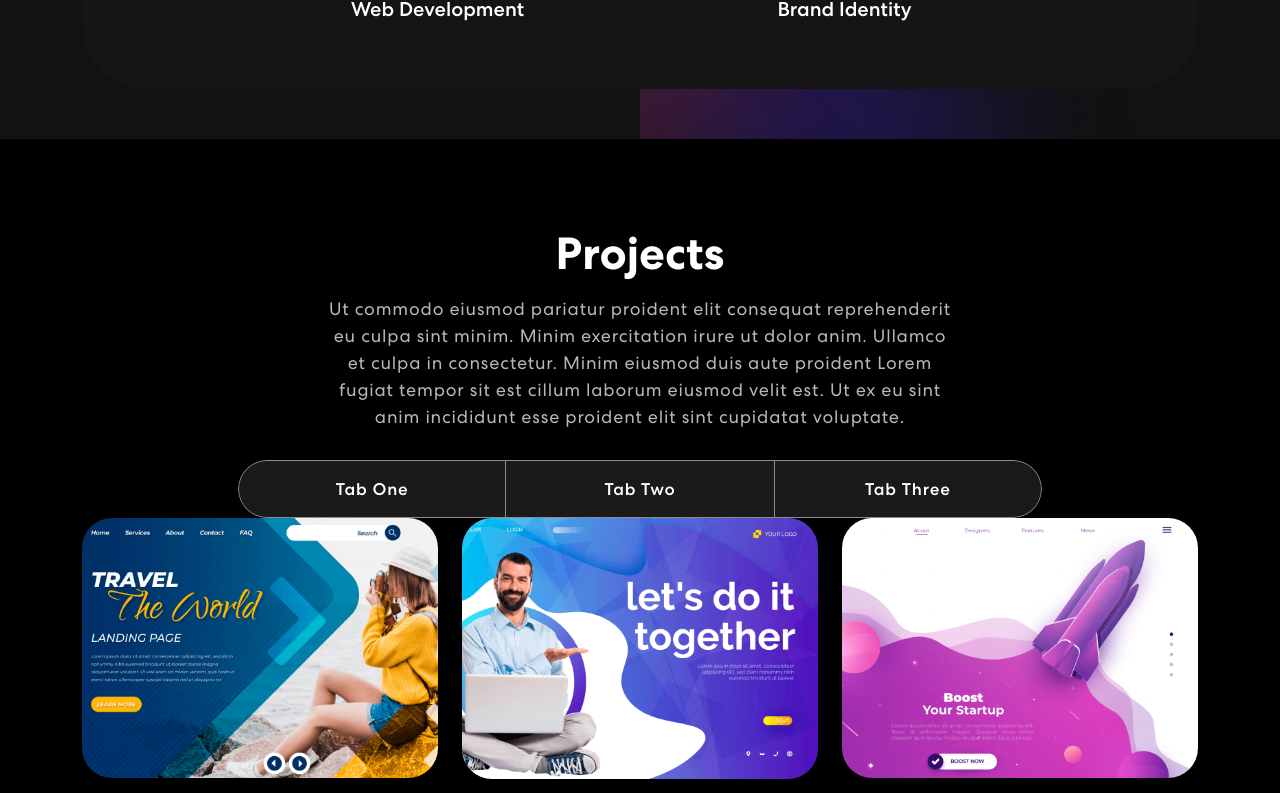
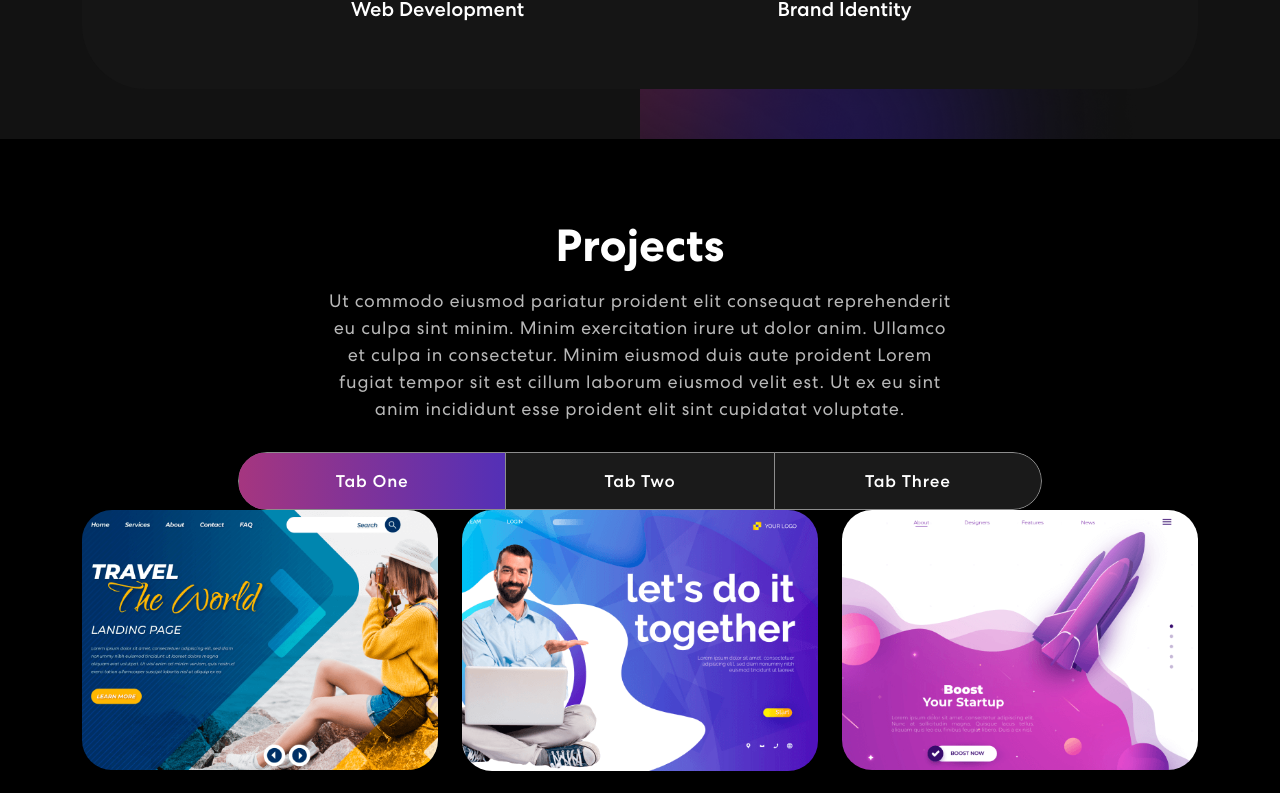
Before and after one commit to ThePushMaker/ReactPortfolio, a React (Create React App) app: page / in a window 1280 px wide. Shown: the part 1191-1984 px from the top of the page. Built offline with nearby package versions, Linux system fonts and the light colour scheme.

Commit message:
corrections projects section

```diff
--- a/src/App.css
+++ b/src/App.css
@@ -356,9 +356,8 @@ nav.navbar .navbar-toggler[aria-expanded="true"] .navbar-toggler-icon {
 }
 
 /* projects */
-
 .project {
-  padding: 88px 0;
+  padding: 80px 0;
   position: relative;
   background-color: black;
 }
@@ -368,7 +367,7 @@ nav.navbar .navbar-toggler[aria-expanded="true"] .navbar-toggler-icon {
   text-align: center;
 }
 .project p {
-  color:#B8B8B8;
+  color: #B8B8B8;
   font-size: 18px;
   letter-spacing: 0.8px;
   line-height: 1.5em;
@@ -384,7 +383,7 @@ nav.navbar .navbar-toggler[aria-expanded="true"] .navbar-toggler-icon {
   overflow: hidden;
 }
 .project .nav.nav-pills .nav-item {
-  width: calc(100% / 3);
+  width: 33.33333%;
 }
 .project .nav.nav-pills .nav-link {
   background-color: transparent;
@@ -400,18 +399,18 @@ nav.navbar .navbar-toggler[aria-expanded="true"] .navbar-toggler-icon {
   text-align: center;
   z-index: 0;
 }
-.project .nav.nav-pills .nav-link:before {
+.project .nav.nav-pills .nav-link::before {
     content: "";
     position: absolute;
     width: 0;
     height: 100%;
-  background: linear-gradient(90.21deg, #AA367C -5.81, #4A2FBD 111.58% );
+    background: linear-gradient(90.21deg, #AA367C -5.91%, #4A2FBD 111.58%);
     top: 0;
     left: 0;
     z-index: -1;
     transition: 0.3s ease-in-out;
 }
-.project .nav.nav-pills .nav-link.active:before {
+.project .nav.nav-pills .nav-link.active::before {
     width: 100% !important;
 }
 .project .nav.nav-pills .nav-link.active {
@@ -450,18 +449,18 @@ nav.navbar .navbar-toggler[aria-expanded="true"] .navbar-toggler-icon {
 .proj-txtx {
   position: absolute;
   text-align: center;
-  top:65%;
-  left: 58%;
-  transform: translate(-50% -50%);
+  top: 65%;
+  left: 50%;
+  transform: translate(-50%, -50%);
   transition: 0.5s ease-in-out;
   opacity: 0;
   width: 100%;
 }
 .proj-imgbx:hover .proj-txtx {
-  top: 58%;
+  top: 50%;
   opacity: 1;
 }
-.porj-txtx h4 {
+.proj-txtx h4 {
   font-size: 30px;
   font-weight: 700;
   letter-spacing: 0.8px;
@@ -481,7 +480,6 @@ nav.navbar .navbar-toggler[aria-expanded="true"] .navbar-toggler-icon {
   right: 0;
   z-index: -4;
 }
-
 
 
 /* default */
```
Lines whose indentation alone changed are shown as unchanged.
